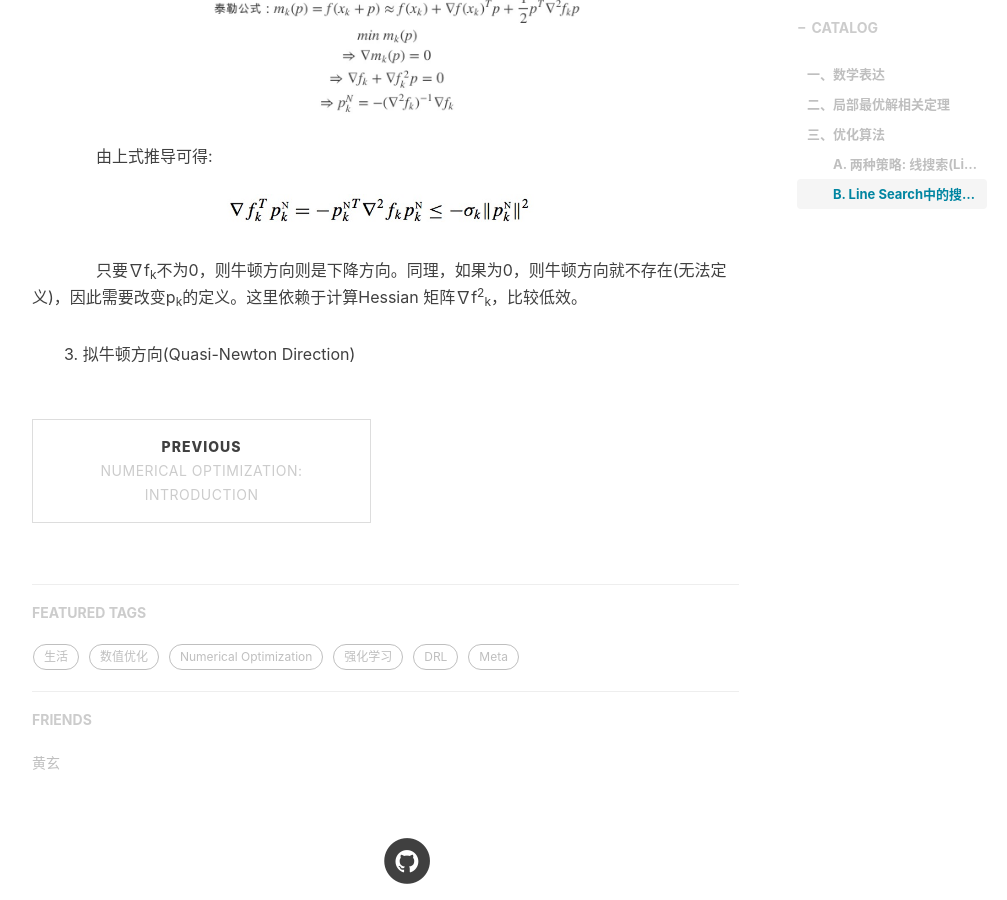
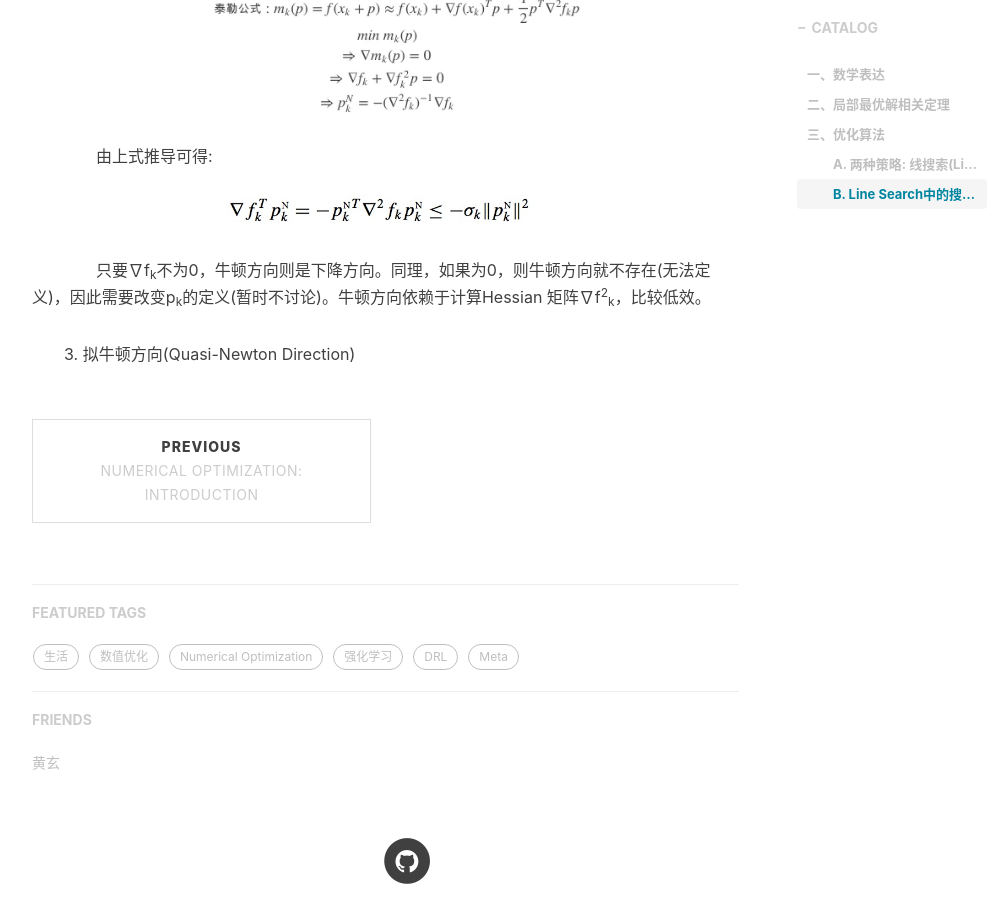
Before and after one commit to xsh8637/xsh8637.github.io, a Jekyll site: the page built from _posts/Numerical Optimization/2019-01-04-UnconstrainedOptimization.markdown, in a window 1280 px wide and 900 px high, scrolled down 3318 px. Shown: the whole window, without its empty margins (233-1240 px from the left). Built offline with Jekyll 4.4.1, drawn with Linux system fonts in a browser that asks for light colours; nearby versions of some CDN libraries; comment, search, counter and statistics services are not loaded.

Commit message:
Update 2019-01-04-UnconstrainedOptimization.markdown

```diff
--- a/_posts/Numerical Optimization/2019-01-04-UnconstrainedOptimization.markdown
+++ b/_posts/Numerical Optimization/2019-01-04-UnconstrainedOptimization.markdown
@@ -58,7 +58,7 @@
 ![](/images/NumericalOptimization_2019-01-04-UnconstrainedOptimization/2.15a.png)
 &emsp;&emsp;&emsp;&emsp;由上式推导可得:
 ![](/images/NumericalOptimization_2019-01-04-UnconstrainedOptimization/2.15b.png)
-&emsp;&emsp;&emsp;&emsp;只要∇f<sub>k</sub>不为0，则牛顿方向则是下降方向。同理，如果为0，则牛顿方向就不存在(无法定义)，因此需要改变p<sub>k</sub>的定义。这里依赖于计算Hessian 矩阵∇f<sup>2</sup><sub>k</sub>，比较低效。
+&emsp;&emsp;&emsp;&emsp;只要∇f<sub>k</sub>不为0，牛顿方向则是下降方向。同理，如果为0，则牛顿方向就不存在(无法定义)，因此需要改变p<sub>k</sub>的定义(暂时不讨论)。牛顿方向依赖于计算Hessian 矩阵∇f<sup>2</sup><sub>k</sub>，比较低效。
 
 
 
```
